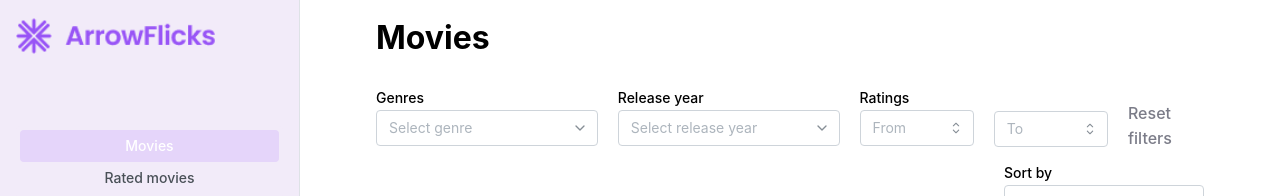
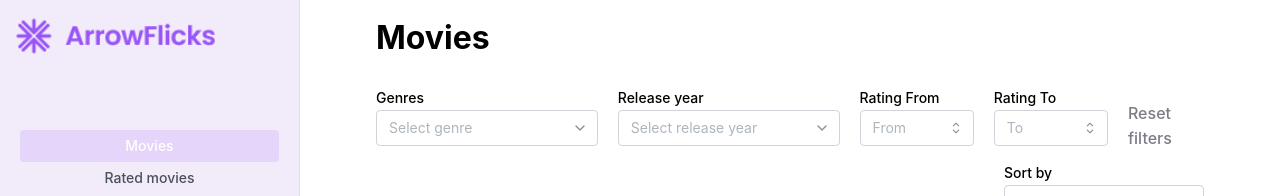
Before and after one commit to kseniyavldk/arrow-flicks, a Next.js app: page / in a window 1280 px wide. Shown: the top 196 px of the page. Built offline with nearby package versions, Linux system fonts and the light colour scheme; no server answers.

Commit message:
filter reset is implemented

```diff
--- a/src/app/api/api.js
+++ b/src/app/api/api.js
@@ -1,4 +1,9 @@
-export async function fetchMovies(genre = "", year = "") {
+export async function fetchMovies(
+  genre = "",
+  year = "",
+  ratingFrom = "",
+  ratingTo = ""
+) {
   const apiKey = "ca63987f2e3432d94a2064d1e1ff4cf8";
   const baseUrl = "https://api.themoviedb.org/3/discover/movie";
   const url = new URL(baseUrl);
@@ -9,6 +14,14 @@ export async function fetchMovies(genre = "", year = "") {
 
   if (year) {
     url.searchParams.append("primary_release_year", year);
+  }
+
+  if (ratingFrom !== undefined && ratingFrom !== "") {
+    url.searchParams.append("vote_average.gte", ratingFrom);
+  }
+
+  if (ratingTo !== undefined && ratingTo !== "") {
+    url.searchParams.append("vote_average.lte", ratingTo);
   }
 
   url.searchParams.append("api_key", apiKey);
@@ -66,3 +79,24 @@ export async function fetchMoviesYears() {
     throw new Error("Error fetching movie release years: " + error.message);
   }
 }
+
+export async function fetchMovieRatings(apiKey) {
+  const url = `https://api.themoviedb.org/3/movie/ratings?api_key=${apiKey}`;
+
+  try {
+    const response = await fetch(url);
+    if (!response.ok) {
+      throw new Error(`HTTP error! Status: ${response.status}`);
+    }
+    const data = await response.json();
+
+    const ratings = data.map((rating) => ({
+      value: String(rating.value),
+      label: String(rating.label),
+    }));
+
+    return ratings;
+  } catch (error) {
+    throw new Error("Error fetching movie ratings: " + error.message);
+  }
+}
--- a/src/app/api/tmdb.js
+++ b/src/app/api/tmdb.js
@@ -5,9 +5,18 @@ export function useMovies(genre = "", year = "") {
   const [movies, setMovies] = useState([]);
 
   useEffect(() => {
-    fetchMovies(genre, year)
-      .then((data) => setMovies(data.results))
-      .catch((error) => console.error("Error fetching movies:", error));
+    const fetchMoviesByGenreAndYear = async () => {
+      try {
+        const moviesData = await fetchMovies(genre, year);
+        setMovies(moviesData.results);
+      } catch (error) {
+        console.error("Error fetching movies:", error);
+      }
+    };
+
+    fetchMoviesByGenreAndYear();
+
+    return () => {};
   }, [genre, year]);
 
   return movies;
--- a/src/components/MovieCard.jsx
+++ b/src/components/MovieCard.jsx
@@ -1,16 +1,34 @@
-import React, { useState } from "react";
+import React, { useState, useEffect } from "react";
 import { Card, Image, Text, Group } from "@mantine/core";
 import styles from "./MovieCard.module.css";
+import { fetchMovieGenres } from "../app/api/api.js";
 
 function MovieCard({ movie }) {
   const [genres, setGenres] = useState([]);
 
+  useEffect(() => {
+    async function fetchGenres() {
+      try {
+        const genresData = await fetchMovieGenres(
+          "ca63987f2e3432d94a2064d1e1ff4cf8"
+        );
+        setGenres(genresData);
+      } catch (error) {
+        console.error("Error fetching movie genres:", error);
+      }
+    }
+
+    fetchGenres();
+  }, []);
+
   const getGenreNames = (movie) => {
-    if (!genres || !movie.genre_ids) return "";
+    if (!genres.length) return "";
+
     const genreNames = movie.genre_ids.map((id) => {
-      const genre = genres.find((genre) => genre.id === id);
+      const genre = genres.find((genre) => genre.id === String(id));
       return genre ? genre.name : "";
     });
+
     return genreNames.join(", ");
   };
 
@@ -62,8 +80,8 @@ function MovieCard({ movie }) {
               <path stroke="none" d="M0 0h24v24H0z" fill="none" />
               <path d="M8.243 7.34l-6.38 .925l-.113 .023a1 1 0 0 0 -.44 1.684l4.622 4.499l-1.09 6.355l-.013 .11a1 1 0 0 0 1.464 .944l5.706 -3l5.693 3l.1 .046a1 1 0 0 0 1.352 -1.1l-1.091 -6.355l4.624 -4.5l.078 -.085a1 1 0 0 0 -.633 -1.62l-6.38 -.926l-2.852 -5.78a1 1 0 0 0 -1.794 0l-2.853 5.78z" />
             </svg>
-            <Text size="lg" style={{ color: "#7B7C88" }}>
-              {movie.vote_average}
+            <Text size="lg" fw={700} style={{ color: "#000000" }}>
+              {movie.vote_average.toFixed(1)}
             </Text>
             <Text size="md" style={{ color: "#7B7C88" }}>
               {movie.vote_count}
@@ -71,7 +89,15 @@ function MovieCard({ movie }) {
           </Group>
           <Group>
             <Text size="md" style={{ color: "#7B7C88" }}>
-              Genres: {getGenreNames(movie)}
+              Genres{" "}
+              <span
+                style={{
+                  fontSize: "16px",
+                  fontWeight: 500,
+                }}
+              >
+                {getGenreNames(movie)}
+              </span>
             </Text>
           </Group>
         </div>
--- a/src/components/MovieFilters.jsx
+++ b/src/components/MovieFilters.jsx
@@ -1,17 +1,24 @@
 import React, { useEffect, useState } from "react";
 import { Select, UnstyledButton } from "@mantine/core";
-import { fetchMovieGenres, fetchMoviesYears } from "../app/api/api.js";
+import {
+  fetchMovieGenres,
+  fetchMoviesYears,
+  fetchMovieRatings,
+} from "../app/api/api.js";
 import { IconChevronDown } from "@tabler/icons-react";
 
-function MovieFilters({ onGenreChange, onYearChange }) {
+function MovieFilters({ onGenreChange, onYearChange, onRatingChange }) {
   const [genres, setGenres] = useState([]);
   const [releaseYears, setReleaseYears] = useState([]);
+  const [ratings, setRatings] = useState([]);
   const [selectedGenre, setSelectedGenre] = useState("");
   const [selectedYear, setSelectedYear] = useState("");
+  const [ratingFrom, setRatingFrom] = useState("");
+  const [ratingTo, setRatingTo] = useState("");
+
+  const apiKey = "ca63987f2e3432d94a2064d1e1ff4cf8";
 
   useEffect(() => {
-    const apiKey = "ca63987f2e3432d94a2064d1e1ff4cf8";
-
     fetchMovieGenres(apiKey)
       .then((data) => setGenres(data))
       .catch((error) => console.error("Error fetching movie genres:", error));
@@ -21,6 +28,10 @@ function MovieFilters({ onGenreChange, onYearChange }) {
       .catch((error) =>
         console.error("Error fetching movie release years:", error)
       );
+
+    fetchMovieRatings(apiKey)
+      .then((ratings) => setRatings(ratings))
+      .catch((error) => console.error("Error fetching movie ratings:", error));
   }, []);
 
   const handleGenreChange = (value) => {
@@ -31,6 +42,26 @@ function MovieFilters({ onGenreChange, onYearChange }) {
   const handleYearChange = (value) => {
     setSelectedYear(value);
     onYearChange(value);
+  };
+
+  const handleRatingFromChange = (value) => {
+    setRatingFrom(value);
+    onRatingChange(value, ratingTo);
+  };
+
+  const handleRatingToChange = (value) => {
+    setRatingTo(value);
+    onRatingChange(ratingFrom, value);
+  };
+
+  const resetFilters = () => {
+    setSelectedGenre("");
+    setSelectedYear("");
+    setRatingFrom("");
+    setRatingTo("");
+    onGenreChange("");
+    onYearChange("");
+    onRatingChange("", "");
   };
 
   return (
@@ -57,22 +88,22 @@ function MovieFilters({ onGenreChange, onYearChange }) {
       />
       <Select
         style={{ width: "137px" }}
-        label="Ratings"
+        label="Rating From"
         placeholder="From"
-        data={[]}
+        data={ratings}
+        value={ratingFrom}
+        onChange={handleRatingFromChange}
       />
       <Select
-        style={{ width: "137px", height: "0.6rem" }}
+        style={{ width: "137px" }}
+        label="Rating To"
         placeholder="To"
-        data={[]}
+        data={ratings}
+        value={ratingTo}
+        onChange={handleRatingToChange}
       />
-      <div
-        style={{
-          marginTop: "20px",
-          fontWeight: 500,
-        }}
-      >
-        <UnstyledButton style={{ color: "#7B7C88" }}>
+      <div style={{ marginTop: "20px", fontWeight: 500 }}>
+        <UnstyledButton style={{ color: "#7B7C88" }} onClick={resetFilters}>
           Reset filters
         </UnstyledButton>
       </div>
--- a/src/components/MovieGrid.jsx
+++ b/src/components/MovieGrid.jsx
@@ -1,53 +1,29 @@
 "use client";
-import React, { useState, useEffect } from "react";
+import React, { useState } from "react";
 import { SimpleGrid } from "@mantine/core";
-import { fetchMovies } from "../app/api/api.js";
 import MovieFilters from "../components/MovieFilters";
 import MovieCard from "./MovieCard";
 import MovieSort from "./MovieSort";
+import { useMovies } from "../app/api/tmdb.js";
 
 function MovieGrid() {
   const [genre, setGenre] = useState("");
-  const [movies, setMovies] = useState([]);
-  const [allMovies, setAllMovies] = useState([]);
   const [selectedYear, setSelectedYear] = useState("");
+  const [ratingFrom, setRatingFrom] = useState("");
+  const [ratingTo, setRatingTo] = useState("");
+  const movies = useMovies(genre, selectedYear, ratingFrom, ratingTo);
 
-  useEffect(() => {
-    fetchAllMovies();
-  }, []);
-
-  const fetchAllMovies = async () => {
-    try {
-      const moviesData = await fetchMovies(genre);
-      setMovies(moviesData.results);
-      setAllMovies(moviesData.results);
-    } catch (error) {
-      console.error("Error fetching all movies:", error);
-    }
+  const handleGenreChange = (value) => {
+    setGenre(value);
   };
 
-  const handleGenreChange = async (value) => {
-    setGenre(value);
-    try {
-      const moviesData = await fetchMovies(value, selectedYear);
-      setMovies(moviesData.results);
-      setAllMovies(moviesData.results);
-    } catch (error) {
-      console.error("Error fetching movies by genre:", error);
-    }
+  const handleYearChange = (value) => {
+    setSelectedYear(value);
   };
 
-  const handleYearChange = (selectedYear) => {
-    setSelectedYear(selectedYear);
-    if (selectedYear === "") {
-      setMovies(allMovies);
-    } else {
-      const filteredMovies = allMovies.filter(
-        (movie) =>
-          new Date(movie.release_date).getFullYear().toString() === selectedYear
-      );
-      setMovies(filteredMovies);
-    }
+  const handleRatingChange = (from, to) => {
+    setRatingFrom(from);
+    setRatingTo(to);
   };
 
   return (
@@ -56,6 +32,7 @@ function MovieGrid() {
       <MovieFilters
         onGenreChange={handleGenreChange}
         onYearChange={handleYearChange}
+        onRatingChange={handleRatingChange}
       />
 
       <div style={{ marginBottom: "10px" }} />
```
